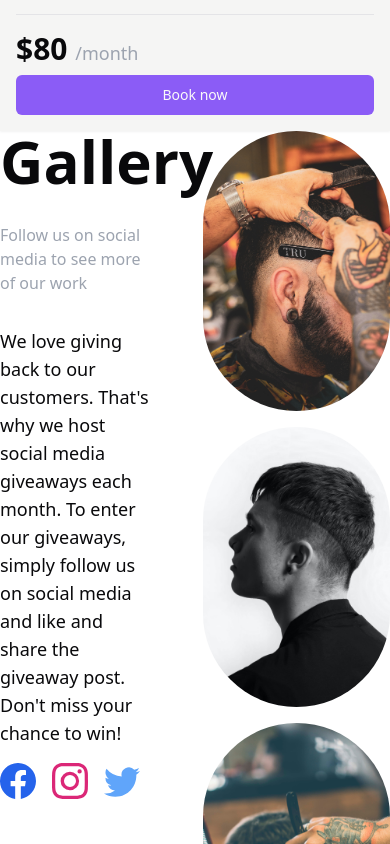
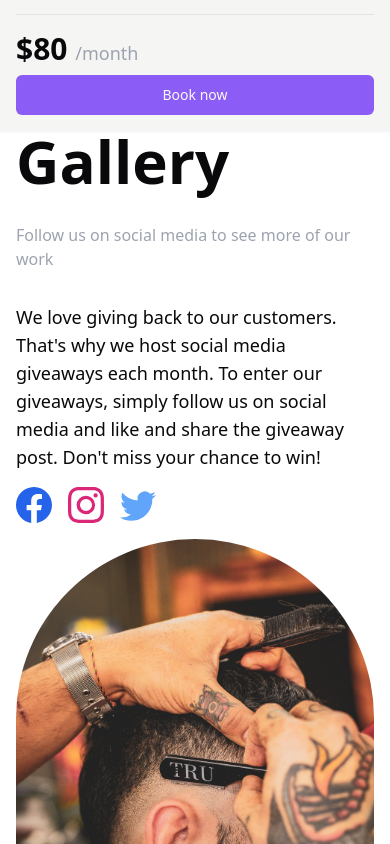
Before and after one commit to idohtml/Goofy-Fades, a React (Vite) app: page / in a window 390 px wide. Shown: the part 3720-4564 px from the top of the page. Built offline with nearby package versions, Linux system fonts and the light colour scheme.

Commit message:
fixed gallery & footer

```diff
--- /dev/null
+++ b/src/components/layout/Footer.tsx
@@ -0,0 +1,12 @@
+import React from "react";
+
+export default function Footer() {
+  return (
+    <footer className="max-w-6xl mx-auto md:mt-24">
+      <div>
+        <p>Footer</p>
+        <p></p>
+      </div>
+    </footer>
+  );
+}
--- a/src/components/layout/Gallery.tsx
+++ b/src/components/layout/Gallery.tsx
@@ -8,8 +8,8 @@ const images = [img1, img2, img3];
 export default function Gallery() {
   return (
     <section className="max-w-6xl mx-auto md:mt-16">
-      <div className="grid grid-cols-2 gap-4">
-        <div className="w-4/5">
+      <div className="grid grid-cols-1 md:grid-cols-2 gap-4 px-4 md:px-0">
+        <div className="md:w-4/5">
           <h2 className="text-6xl font-bold">Gallery</h2>
           <h3 className="text-gray-400 my-8">
             Follow us on social media to see more of our work
```
